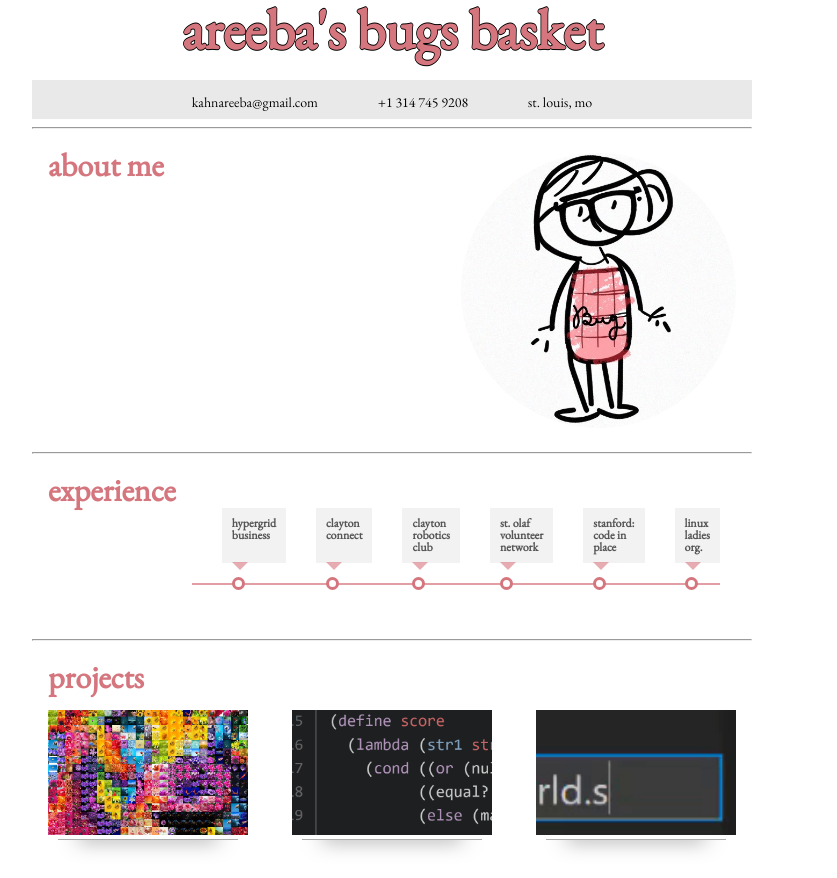
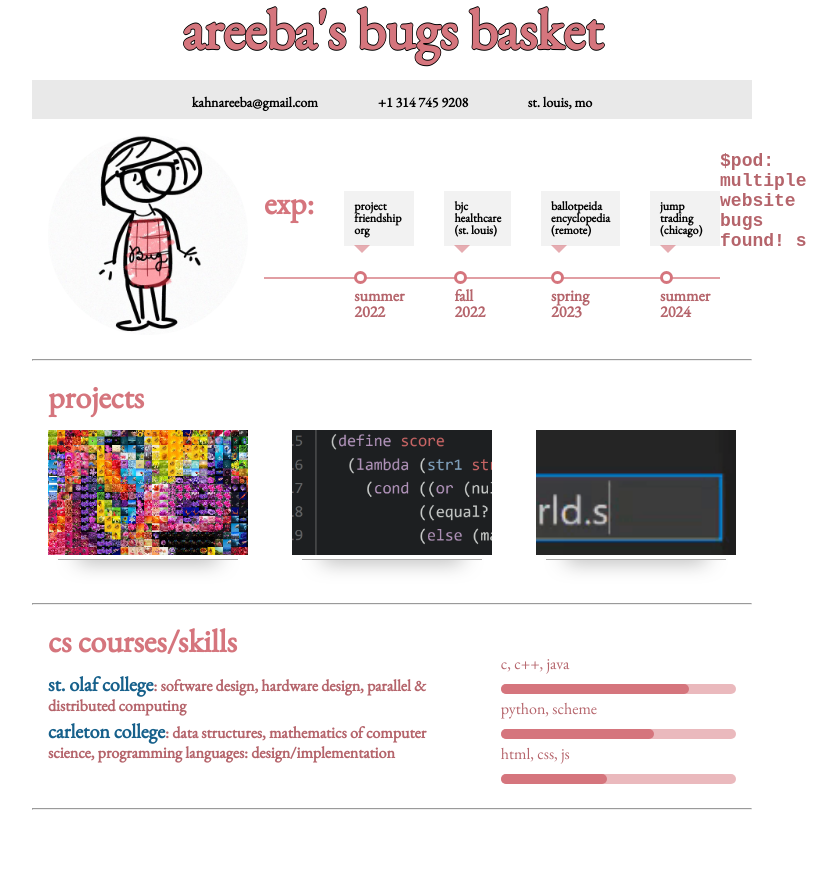
Before and after one commit to aReebok/personal-website, a plain HTML site: page index.html in a window 1280 px wide. Shown: the top 878 px of the page, without its empty margins (248-1085 px from the left). After the commit the page ends 836 px from the top, so only its background shows below. Drawn offline with nearby package versions, Linux system fonts and the light colour scheme; a web font is replaced by a local one.

Commit message:
Add buggy typewriter text

```diff
--- a/index.html
+++ b/index.html
@@ -23,60 +23,56 @@
                     <a href="#">St. Louis, MO</a>
                 </div>
             </div>
-            <hr>
+            <!-- <hr> -->
             <div class="education">
-                <div class="c1">
-                    <h1>ABOUT ME</MEnu></h1>
-                    <!-- <p> <span style="font-size: 20px;color:rgb(22, 96, 139)">St. Olaf College</span style>, Northfield, MN</p>
-                        <ul>- Computer Science and Management Studies (2019-2023)</ul>
-                    <p> <span style="font-size: 20px;color:rgb(22, 96, 139)">Carleton College</span>, Northfield, MN</p>
-                        <ul>- CS courses inter-registration (2020-2021)</ul>
-                    <p> <span style="font-size: 20px;color:rgb(22, 96, 139)">Clayton High School</span>, St. Louis, MO</p>
-                        <ul> - High School Diploma (2015-2019)</ul> -->
-                </div>
+
 
                 <div class="c2">
                     <img class="doodle" src="res/img/my-doodle.jpg" alt="Areeba's headshot.">
                 </div>
-            </div>
-
-            <hr>
                 <div class="education">
-                <h1>EXPERIENCE</h1>
                     <div class="experience-timeline">
+                        <h1>exp:</h1>
 
                         <div class="exp-item">
-                        <h2>Hypergrid Business</h2>
-                        <!-- <h3>Intern VR Writer</h3> -->
-                        <!-- <h4>Summer 2016</h4> -->
+                            <h2>Project Friendship org</h2>
+                            <!-- <h3>President</h3> -->
+                            <h4 style="padding-top: 30px">Summer 2022</h4>
                         </div>
                         <div class="exp-item">
-                        <h2>Clayton Connect</h2>
-                        <!-- <h3>President</h3> -->
-                        <!-- <h4>2017</h4> -->
-                    </div>
-                    <div class="exp-item">
-                        <h2>Clayton Robotics Club</h2>
+                            <h2>BJC HealthCare (St. Louis)</h2>
                             <!-- <h3>Programing team co-leader</h3> -->
-                        <!-- <h4>2019</h4> -->
+                            <h4 style="padding-top: 30px">Fall 2022</h4>
 
                         </div>
 
                         <div class="exp-item">
-                        <h2>St. Olaf Volunteer Network</h2>
+                            <h2>Ballotpeida Encyclopedia (Remote)</h2>
                             <!-- <h3>First Year Representative</h3> -->
-                        <!-- <h4>2020</h4> -->
+                            <h4 style="padding-top: 30px">Spring 2023</h4>
                         </div>
                         <div class="exp-item">
-                        <h2>Stanford: Code in Place</h2>
-                        <!-- <h4>Summer 2020</h4> -->
+                            <h2>Jump Trading (Chicago)</h2>
+                            <h4 style="padding-top: 30px">Summer 2024</h4>
                         </div>
-                    <div>
-                        <h2>Linux Ladies Org.</h2>
                     </div>
+                    <div class="c1">
+                        <a href="" class="typewrite" data-period="2000" data-type='[
+                                "$POD: Multiple Website BUGS FOUND! Suggestion: tackle one by one!",
+                                "Hi, my name is Areeba.\\n And here is my Basket of Buggy Projects!",
+                                "I love to build.",
+                                "I am not afraid of bugs!",
+                                "I like trying new tools!",
+                                "Programming is like sculpting. Check out my Clay sculpting projects!",
+                                ""]'>
+                            <span class="wrap"></span>
+                          </a>
                     </div>
 
                 </div>
+
+            </div>
+
             <hr>
 
             <div class="proj-section">
@@ -119,6 +115,7 @@
             </div>
             <hr>
         </div>
+    <script src="script.js"></script>
 
     </body>
 </html>
--- /dev/null
+++ b/script.js
@@ -0,0 +1,57 @@
+// Citation: https://css-tricks.com/snippets/css/typewriter-effect/
+var TxtType = function(el, toRotate, period) {
+    this.toRotate = toRotate;
+    this.el = el;
+    this.loopNum = 0;
+    this.period = parseInt(period, 10) || 2000;
+    this.txt = '';
+    this.tick();
+    this.isDeleting = false;
+};
+
+TxtType.prototype.tick = function() {
+    var i = this.loopNum % this.toRotate.length;
+    var fullTxt = this.toRotate[i];
+
+    if (this.isDeleting) {
+    this.txt = fullTxt.substring(0, this.txt.length - 1);
+    } else {
+    this.txt = fullTxt.substring(0, this.txt.length + 1);
+    }
+
+    this.el.innerHTML = '<span class="wrap">'+this.txt+'</span>';
+
+    var that = this;
+    var delta = 200 - Math.random() * 100;
+
+    if (this.isDeleting) { delta /= 2; }
+
+    if (!this.isDeleting && this.txt === fullTxt) {
+    delta = this.period;
+    this.isDeleting = true;
+    } else if (this.isDeleting && this.txt === '') {
+    this.isDeleting = false;
+    this.loopNum++;
+    delta = 500;
+    }
+
+    setTimeout(function() {
+    that.tick();
+    }, delta);
+};
+
+window.onload = function() {
+    var elements = document.getElementsByClassName('typewrite');
+    for (var i=0; i<elements.length; i++) {
+        var toRotate = elements[i].getAttribute('data-type');
+        var period = elements[i].getAttribute('data-period');
+        if (toRotate) {
+          new TxtType(elements[i], JSON.parse(toRotate), period);
+        }
+    }
+    // INJECT CSS
+    var css = document.createElement("style");
+    css.type = "text/css";
+    css.innerHTML = ".typewrite > .wrap { border-right: 0.08em solid #fff}";
+    document.body.appendChild(css);
+};
--- a/style.css
+++ b/style.css
@@ -1,5 +1,9 @@
 * {box-sizing:border-box}
-
+* {
+    color: #b5646b;
+    font-weight: bold;
+    text-decoration: none;
+  }
 body {
     padding: 10px;
     font-family: 'EB Garamond', serif;
@@ -221,7 +225,7 @@ p {
     margin-left: auto;
     margin-right: auto;
     width: 50%;
-    width: 275px;
+    width: 200px;
     height: auto;
     border-radius: 50%;
 }
@@ -235,10 +239,10 @@ p {
 .experience-timeline {
     display: flex;
     flex-basis: 0;
-    margin: 30px auto;
+    margin: 40px auto;
     width: 100%;
     border-bottom: 2px solid rgba(213, 117, 125, .7);
-    padding: 0 px 0 30px;
+    padding: 0 px 0 0px;
 }
 
 
@@ -253,7 +257,7 @@ p {
     line-height: 1;
     position: relative;
     height: 55px;
-    margin-bottom: 20px;
+    margin-bottom: 0px;
 }
 
 .experience-timeline div::before{
@@ -266,7 +270,7 @@ p {
     border: 3px solid rgba(213, 117, 125);
     position: absolute;
     /* top: 2px; */
-    bottom: -27px;
+    bottom: -38.5px;
 }
 
 .experience-timeline div::after{
@@ -274,7 +278,7 @@ p {
     width: 0;
     height: 0;
     border-style: solid;
-    border-color: rgba(213, 117, 125, .6) transparent transparent transparent;
+    border-color: #d5757d99 transparent transparent transparent;
     border-width: 8px;
     position: absolute;
     /* left:-17px; */
@@ -284,11 +288,17 @@ p {
 
 .exp-item{
     flex: 1;
+
 }
 
 h2{
     font-size: 12px;
+    color: black;
 }
-h4{
-    font: 6px;
-}
+
+
+.typewrite > .wrap {
+    font-size: 18px;
+    font-family: 'Courier New', Courier, monospace;
+    border-right: 0.08em solid #d5757d99;
+  }
```
Also changed, not shown: res/img/headshot.jpg (deleted). Lines whose indentation alone changed are shown as unchanged.
